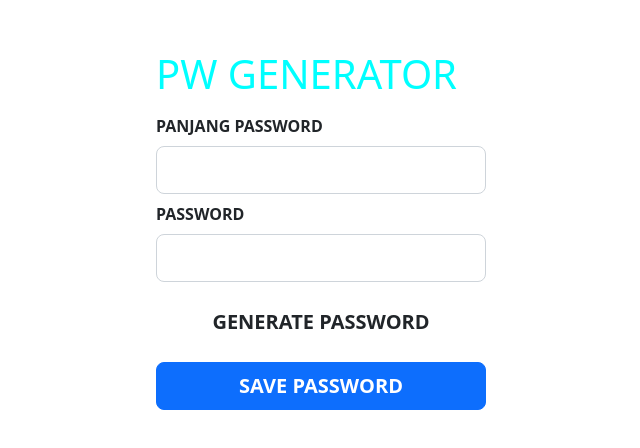
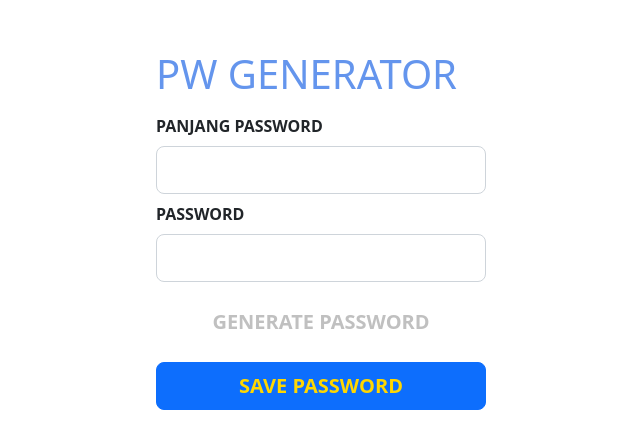
Before and after one commit to Yusr1l/PW-Generator-KEL2, a plain HTML site: page index.html in a window 1280 px wide. Shown: the part 170-618 px from the top of the page, without its empty margins (319-959 px from the left). Drawn offline with nearby package versions, Linux system fonts and the light colour scheme.

Commit message:
Update index.html

```diff
--- a/index.html
+++ b/index.html
@@ -12,7 +12,7 @@
   <div class="container d-flex justify-content-center align-items-center
     min-vh-100">
     <div class="d-flex flex-column">
-    <font color="aqua">
+    <font color="cornflowerblue">
       <h1>PW GENERATOR</h1>
     </font>
       <div class="d-flex flex-column gap-2 mt-2">
@@ -23,11 +23,12 @@
         <label for="password" class="text-uppercase fw-bold">Password</label>
         <input class="form-control form-control-lg" id="password"/>
         <button class="btn btn-red text-uppercase fw-bold btn-lg mt-2"
-          onclick="getPassword()">generate
-          password</button>
+          onclick="getPassword()"><font color="silver"<h1>generate
+            password</h1>
+          </font></button>
         <a class="btn btn-primary text-uppercase fw-bold btn-lg mt-2"
-          onclick="savePassword()" id="saveButton">SAVE
-          PASSWORD</a>
+          onclick="savePassword()" id="saveButton"> <font color="gold"<h1>save Password</h1>
+          </font> </a>
       </div>
     </div>
   </div>
```
